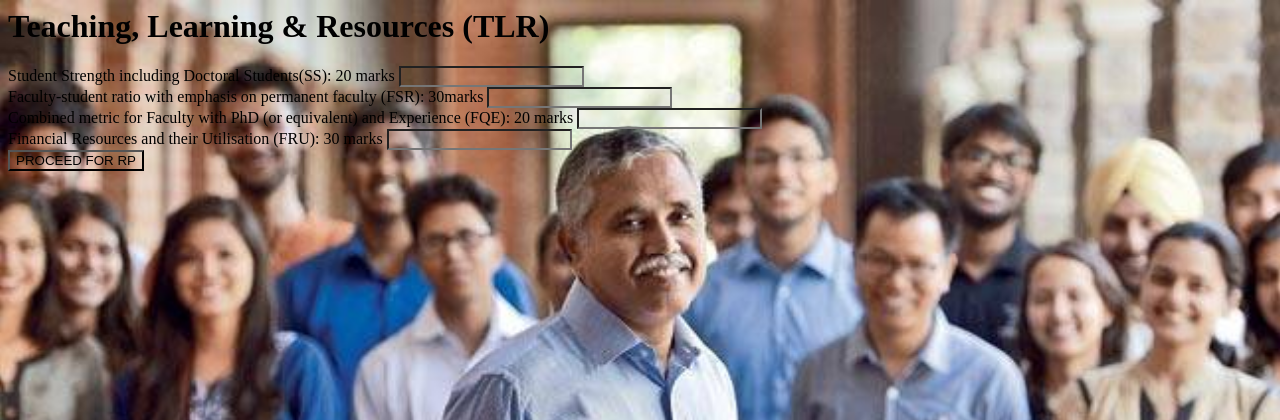
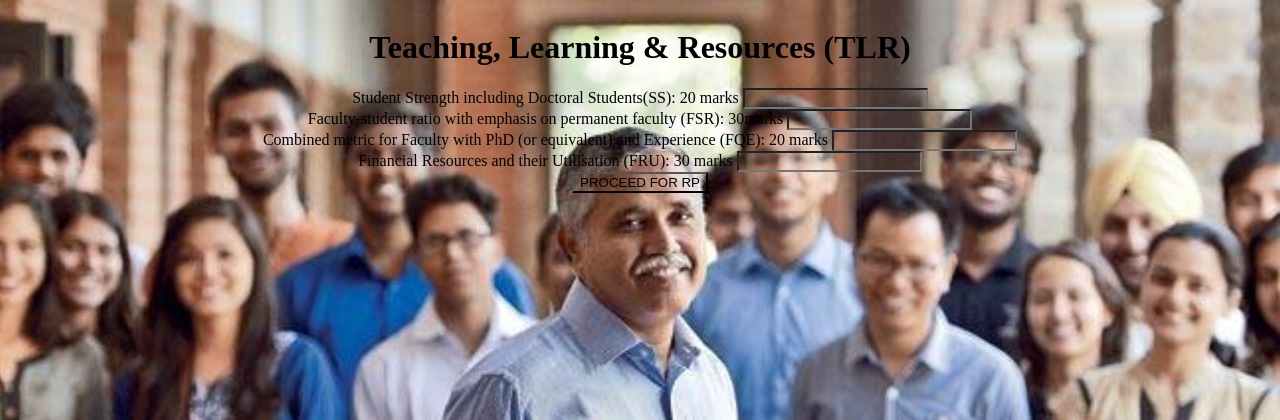
Before and after one commit to NIKHILKUMARREDDY28/Game-Analysis-Using-DeepLearning, a FastAPI app: page /pred in a window 1280 px wide. Shown: the top 420 px of the page. Run offline with FastAPI, Linux system fonts and the light colour scheme.

Commit message:
Aligned Headings

```diff
--- a/static/rp.css
+++ b/static/rp.css
@@ -5,3 +5,6 @@
   -o-background-size: cover;
   background-size: cover;
 }
+.heading{
+    text-align: center;
+}
--- a/static/tlr.css
+++ b/static/tlr.css
@@ -1,4 +1,3 @@
-
 *{
 background: url("/static/img/stu-fac.jpg") no-repeat center center fixed;
   -webkit-background-size: cover;
@@ -6,3 +5,14 @@
   -o-background-size: cover;
   background-size: cover;
 }
+.heading{
+    text-align: center;
+    flex: 0.5;
+}
+.TLRData{
+  display: flex;
+  flex-direction: column;
+}
+.tlr_form{
+  flex: 0.5;
+}
```
Also changed, not shown: static/go.css (+7 -0 lines), static/oi.css (+7 -0 lines), static/pr.css (+7 -0 lines), templates/GO.html (+9 -0 lines), templates/OI.html (+8 -0 lines), templates/PR.html (+8 -0 lines), templates/RP.html (+17 -5 lines).
